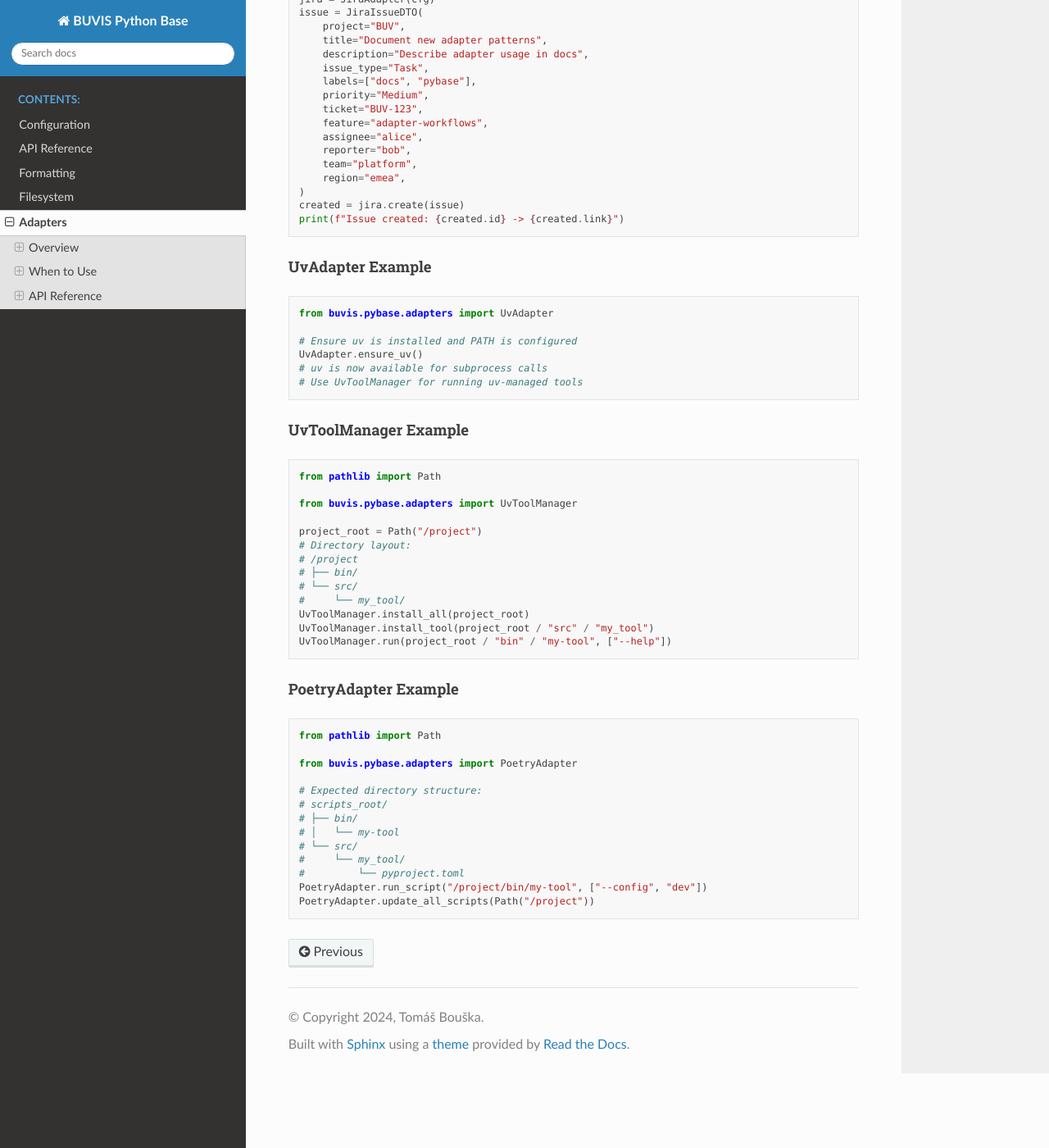
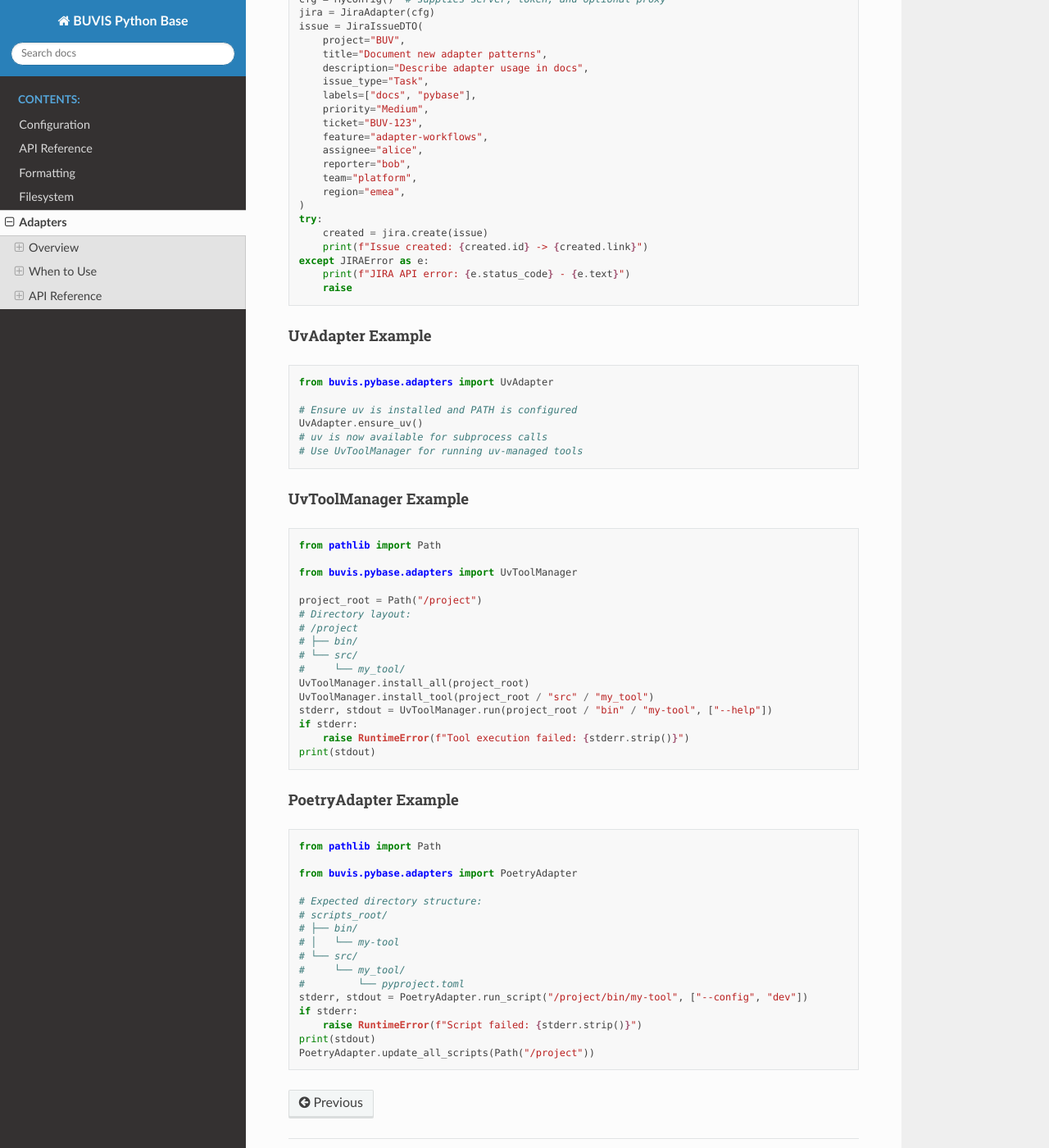
Before and after one commit to buvis/buvis-pybase, a Sphinx documentation site: the page built from docs/source/adapters.rst, in a window 1280 px wide and 1400 px high, scrolled down 5396 px. Shown: the whole window at 82% size. Built offline with Sphinx 7.4.7 and the Read the Docs theme 3.1.0, drawn with Linux system fonts in a browser that asks for light colours; some of the changed text lies outside the part shown.

Commit message:
docs(adapters): add error handling to JiraAdapter, UvToolManager, PoetryAdapter examples

```diff
--- a/docs/source/adapters.rst
+++ b/docs/source/adapters.rst
@@ -232,6 +232,7 @@ Ensure configuration exposes ``server`` and ``token`` before instantiating the a
 
 .. code-block:: python
 
+    from jira.exceptions import JIRAError
     from buvis.pybase.adapters import JiraAdapter
     from buvis.pybase.adapters.jira.domain import JiraIssueDTO
 
@@ -251,8 +252,12 @@ Ensure configuration exposes ``server`` and ``token`` before instantiating the a
         team="platform",
         region="emea",
     )
-    created = jira.create(issue)
-    print(f"Issue created: {created.id} -> {created.link}")
+    try:
+        created = jira.create(issue)
+        print(f"Issue created: {created.id} -> {created.link}")
+    except JIRAError as e:
+        print(f"JIRA API error: {e.status_code} - {e.text}")
+        raise
 
 UvAdapter Example
 ^^^^^^^^^^^^^^^^^
@@ -283,7 +288,10 @@ UvToolManager Example
     #     └── my_tool/
     UvToolManager.install_all(project_root)
     UvToolManager.install_tool(project_root / "src" / "my_tool")
-    UvToolManager.run(project_root / "bin" / "my-tool", ["--help"])
+    stderr, stdout = UvToolManager.run(project_root / "bin" / "my-tool", ["--help"])
+    if stderr:
+        raise RuntimeError(f"Tool execution failed: {stderr.strip()}")
+    print(stdout)
 
 PoetryAdapter Example
 ^^^^^^^^^^^^^^^^^^^^^
@@ -301,5 +309,8 @@ PoetryAdapter Example
     # └── src/
     #     └── my_tool/
     #         └── pyproject.toml
-    PoetryAdapter.run_script("/project/bin/my-tool", ["--config", "dev"])
+    stderr, stdout = PoetryAdapter.run_script("/project/bin/my-tool", ["--config", "dev"])
+    if stderr:
+        raise RuntimeError(f"Script failed: {stderr.strip()}")
+    print(stdout)
     PoetryAdapter.update_all_scripts(Path("/project"))
```
